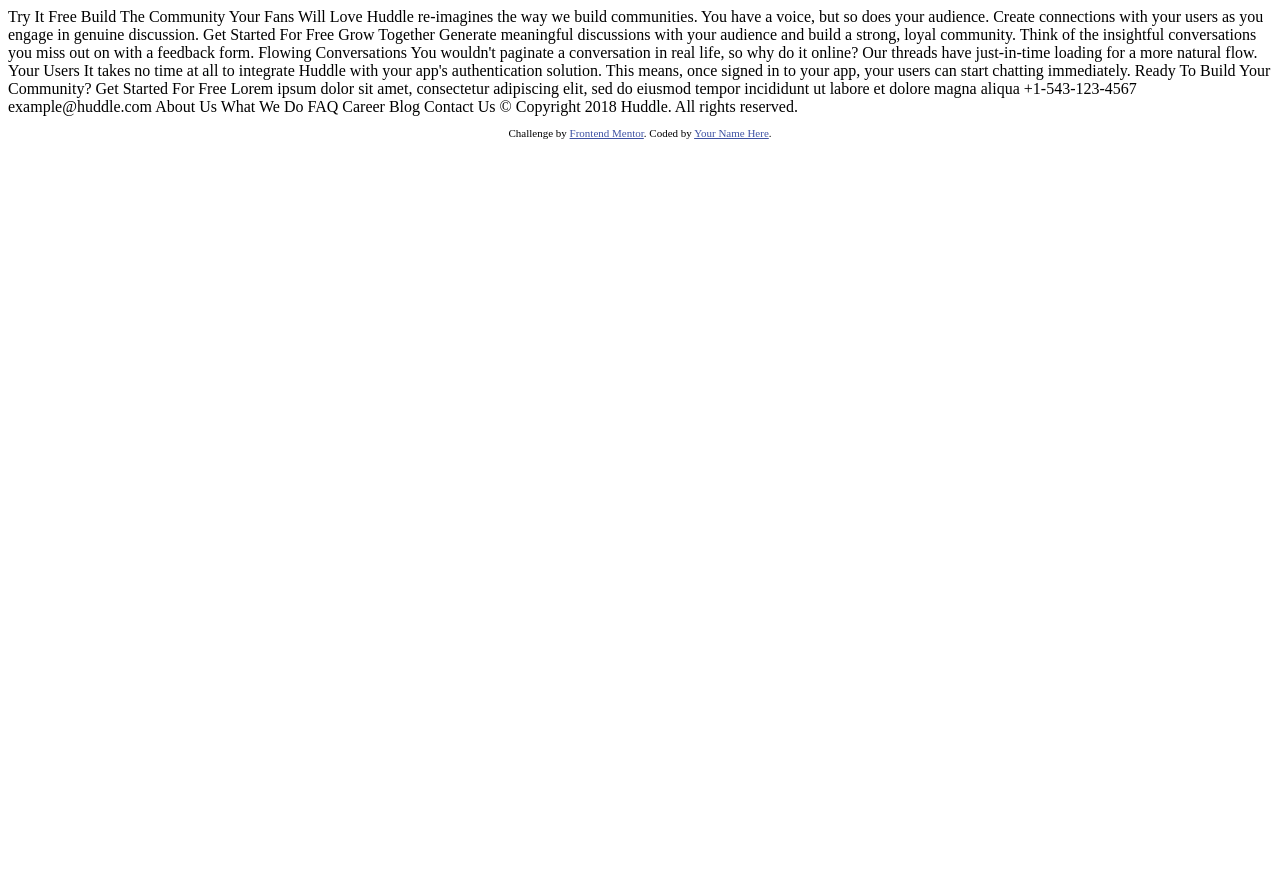
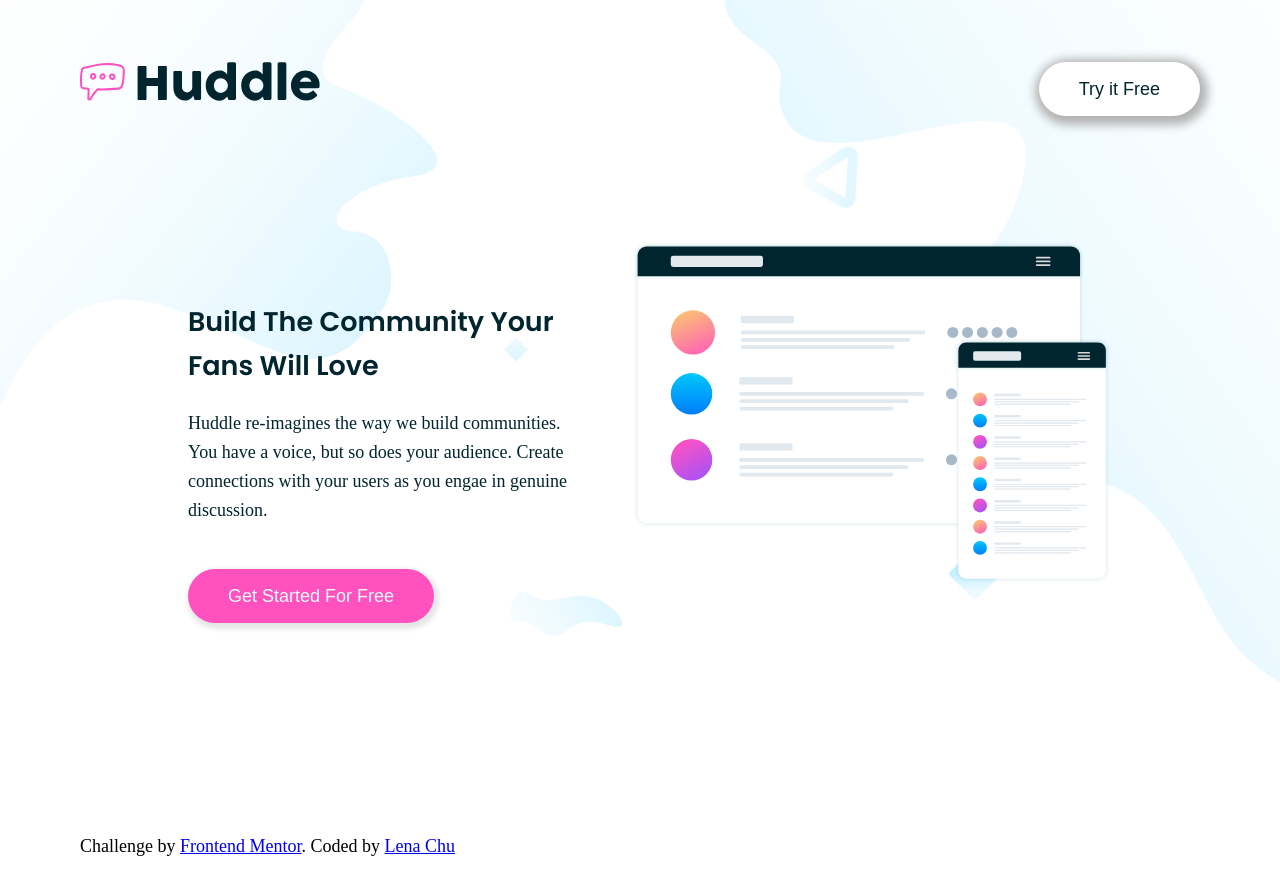
Before and after one commit to LenaChu/landing-page-challenge, a plain HTML site: page huddle-landing-page-with-alternating-feature-blocks-master/index.html in a window 1280 px wide. Before the commit the page ends 800 px from the top, so only its background shows below. Drawn offline with Linux system fonts and the light colour scheme.

Commit message:
Add CSS file and start the layout of hero section

```diff
--- /dev/null
+++ b/huddle-landing-page-with-alternating-feature-blocks-master/custom.css
@@ -0,0 +1,85 @@
+/*Large Screen*/
+body{
+    --primary-color: hsl(322, 100%, 66%);
+    --very-pale-cyan: hsl(192, 100%, 96%);
+    --very-dark-cyan: hsl(192, 100%, 9%);
+    --grayish-blue: hsl(208, 11%, 55%);
+    --padding-x: 0 4em;
+    font-family: font-family: 'Open Sans', sans-serif;
+    font-size: 18px;
+    background-image: url("images/bg-hero-desktop.svg");
+    background-repeat: no-repeat;
+    line-height: 1.6;
+
+}
+h1, h2, h3, h4{
+    font-family: 'Poppins', sans-serif;
+    color: var(--very-dark-cyan);
+}
+nav{
+    overflow: hidden;
+    display: flex;
+    flex-direction: row;
+    justify-content: space-between;
+    padding: 3em 4em 0 4em;
+    height: 5em;
+}
+.content-wrapper{
+    padding: var(--padding-x);
+}
+
+/* Button */
+button{
+    box-shadow: 2px 3px 10px 6px hsl(0, 0%, 70%);
+    background: white;
+    border-radius: 30px;
+    display: inline-block;
+    cursor: pointer;
+    height: 3em;
+    padding: 16px 40px;
+    font-family: font-family: 'Open Sans', sans-serif;
+    font-size: 18px;
+    border: none;
+    color: var(--very-dark-cyan);
+}
+#get-started{
+    background-color: var(--primary-color);
+    color: var(--very-pale-cyan);
+    margin-top: 1.5em;
+    box-shadow: 2px 3px 5px 3px hsl(0, 0%, 90%);
+}
+section{
+    padding: var(--padding-x);
+    display: flex;
+    flex-direction: row;
+    margin: 4em 0;
+}
+.hero{
+    align-items: flex-center;
+}
+footer{
+    padding: var(--padding-x);
+}
+#hero-content{
+    width: 45%;
+    margin: 3em 2em 2em 2em;
+    color: var(--very-dark-cyan);
+}
+#hero-image{
+    width: 55%;
+    margin: 1em;
+}
+#mockups{
+    max-width:100%;
+    height:auto;
+}
+
+.main-content{
+    background-color: white;
+}
+
+
+
+
+
+/*Small Screens*/
--- a/huddle-landing-page-with-alternating-feature-blocks-master/index.html
+++ b/huddle-landing-page-with-alternating-feature-blocks-master/index.html
@@ -3,68 +3,62 @@
 <head>
   <meta charset="UTF-8">
   <meta name="viewport" content="width=device-width, initial-scale=1.0"> <!-- displays site properly based on user's device -->
-
+  <link rel="stylesheet" type="text/css" href="custom.css">
   <link rel="icon" type="image/png" sizes="32x32" href="./images/favicon-32x32.png">
-
+  <link href="https://fonts.googleapis.com/css2?family=Open+Sans:wght@400;700&family=Poppins:wght@600&display=swap" rel="stylesheet">
   <title>Frontend Mentor | Huddle landing page with alternating feature blocks</title>
-
-  <!-- Feel free to remove these styles or customise in your own stylesheet 👍 -->
-  <style>
-    .attribution { font-size: 11px; text-align: center; }
-    .attribution a { color: hsl(228, 45%, 44%); }
-  </style>
 </head>
 <body>
+  <nav>
+    <a href="#"><img src="images/logo.svg"></a>
+    <button id="try-it-free">Try it Free</button>
+  </nav>
+  <div class="content-wrapper">
+  <section class="hero">
+    <div class="text-box" id="hero-content">
+      <h1>Build The Community Your Fans Will Love</h1>
+      <p>Huddle re-imagines the way we build communities. You have a voice, but so does your audience. Create connections with your users as you engae in genuine discussion.</p>
+      <button id="get-started">Get Started For Free</button>
+    </div>
+    <div class="image-box" id="hero-image">
+      <img id="mockups" src="images/illustration-mockups.svg">
+    </div>
+  </section>
+  <section class="main-content">
+    <div class="card">
+      <div class="title-and-text"></div>
+      <img>
+    </div>
+    <div class="card">
+      <div class="title-and-text"></div>
+      <img>
+    </div>
+    <div class="card">
+      <div class="title-and-text"></div>
+      <img>
+    </div>
+    <div class="card">
+      <div class="title-and-text"></div>
+      <img>
+    </div>
+  </section>
+</div>
+  <footer>
+    <div class="footer-wrapper">
+      <div class="flex-row"></div>
+      <div class="flex-row">
+        <div class="flex-row-column"></div>
+        <div class="flex-row-column"></div>
+        <div class="flex-row-column"></div>
+        <div class="flex-row-column"></div>
+      </div>
+      <div class="flex-row">
+        <p class="attribution">
+        Challenge by <a href="https://www.frontendmentor.io?ref=challenge" target="_blank">Frontend Mentor</a>.
+        Coded by <a href="https://github.com/LenaChu">Lena Chu</a>
+        </p>
+      </div>
+  </footer>
 
-  Try It Free
-
-  Build The Community Your Fans Will Love
-
-  Huddle re-imagines the way we build communities. You have a voice, but so does your audience.
-  Create connections with your users as you engage in genuine discussion.
-
-  Get Started For Free
-
-  Grow Together
-
-  Generate meaningful discussions with your audience and build a strong, loyal community.
-  Think of the insightful conversations you miss out on with a feedback form.
-
-  Flowing Conversations
-
-  You wouldn't paginate a conversation in real life, so why do it online? Our threads
-  have just-in-time loading for a more natural flow.
-
-  Your Users
-
-  It takes no time at all to integrate Huddle with your app's authentication solution.
-  This means, once signed in to your app, your users can start chatting immediately.
-
-  Ready To Build Your Community?
-
-  Get Started For Free
-
-  Lorem ipsum dolor sit amet, consectetur adipiscing elit, sed do eiusmod tempor
-  incididunt ut labore et dolore magna aliqua
-
-  +1-543-123-4567
-  example@huddle.com
-
-  About Us
-  What We Do
-  FAQ
-
-  Career
-  Blog
-  Contact Us
-
-  &copy; Copyright 2018 Huddle. All rights reserved.
-
-  <footer>
-    <p class="attribution">
-      Challenge by <a href="https://www.frontendmentor.io?ref=challenge" target="_blank">Frontend Mentor</a>.
-      Coded by <a href="#">Your Name Here</a>.
-    </p>
-  </footer>
 </body>
 </html>
```
